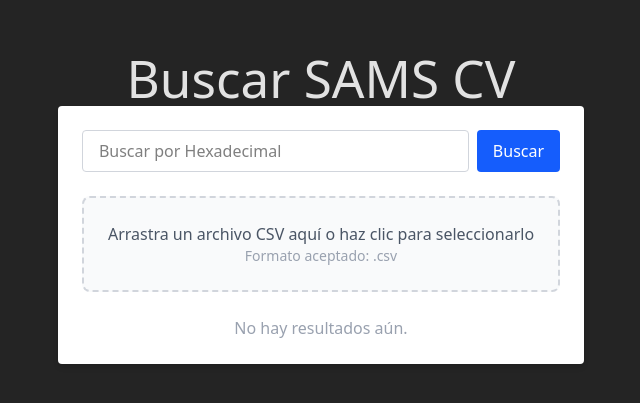
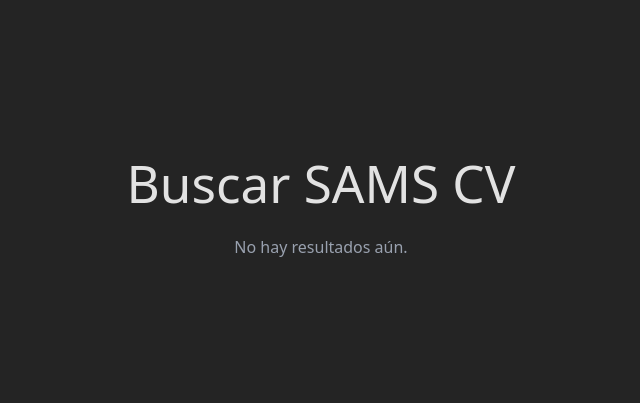
Before and after one commit to MiloDeSkorpio/app_lss_frontend, a React (Vite) app: page /sams/search-cv in a window 1280 px wide. Shown: the part 193-596 px from the top of the page, without its empty margins (319-959 px from the left). Built offline with nearby package versions, Linux system fonts and the light colour scheme.

Commit message:
refactor(feature): update Search component for all results to search whit hex_id or file csv

```diff
--- a/src/components/features/Search.tsx
+++ b/src/components/features/Search.tsx
@@ -1,113 +1,64 @@
-import  { useCallback, useState } from 'react'
-import { useDropzone } from 'react-dropzone'
+import type { SearchResult } from "../../types";
 
-type SearchResult = {
-  id: string
-  name: string
-  [key: string]: any
+
+interface ResComponentsProps {
+  data?: SearchResult;
+  isLoading: boolean;
+  error: Error | null;
 }
 
-const Search = () => {
-  const [searchTerm, setSearchTerm] = useState('')
-  const [results, setResults] = useState<SearchResult[]>([])
-  const [fileError, setFileError] = useState<string | null>(null)
-  const [loading, setLoading] = useState(false)
 
-  const handleTextSearch = async () => {
-    setLoading(true)
-    // Simula una búsqueda
-    setTimeout(() => {
-      setResults([
-        { id: '1', name: `Resultado para "${searchTerm}"` },
-        { id: '2', name: `Otro resultado relacionado` }
-      ])
-      setLoading(false)
-    }, 1000)
+const Search = ({ data, isLoading, error }: ResComponentsProps) => {
+  if (isLoading) {
+    return <p className="text-gray-500 text-center mt-6">Buscando...</p>;
   }
 
-  const onDrop = useCallback(async (acceptedFiles: File[]) => {
-    if (acceptedFiles.length === 0) return
+  if (error) {
+    return <p className="text-red-600 text-center mt-6">Error: {error.message}</p>;
+  }
 
-    const file = acceptedFiles[0]
-    const formData = new FormData()
-    formData.append('file', file)
-
-    setLoading(true)
-    setFileError(null)
-
-    try {
-      // Aquí iría tu lógica real con `fetch` o mutation
-      setTimeout(() => {
-        setResults([
-          { id: 'a', name: `Resultado desde archivo ${file.name}` },
-          { id: 'b', name: `Coincidencia extraída del CSV` }
-        ])
-        setLoading(false)
-      }, 1500)
-    } catch (error) {
-      setFileError('Error al procesar el archivo')
-      setLoading(false)
-    }
-  }, [])
-
-  const { getRootProps, getInputProps, isDragActive } = useDropzone({
-    onDrop,
-    accept: { 'text/csv': ['.csv'], 'text/plain': ['.csv'] },
-    multiple: false,
-  })
+  if (!data) {
+    return <p className="text-gray-400 text-center mt-6">No hay resultados aún.</p>;
+  }
 
   return (
-    <div className="max-w-2xl mx-auto p-6 space-y-6 bg-white rounded shadow-md">
-      {/* Búsqueda por texto */}
-      <div className="flex space-x-2">
-        <input
-          type="text"
-          value={searchTerm}
-          onChange={(e) => setSearchTerm(e.target.value)}
-          placeholder="Buscar por Hexadecimal"
-          className="flex-1 border border-gray-300 rounded px-4 py-2 text-black"
-        />
-        <button
-          onClick={handleTextSearch}
-          className="bg-blue-600 text-white px-4 py-2 rounded hover:bg-blue-700"
-        >
-          Buscar
-        </button>
-      </div>
-
-      {/* Drag & Drop */}
-      <div
-        {...getRootProps()}
-        className={`border-2 border-dashed rounded-lg p-6 text-center cursor-pointer transition-colors ${
-          isDragActive ? 'bg-blue-50 border-blue-400' : 'bg-gray-50 border-gray-300'
-        }`}
-      >
-        <input {...getInputProps()} />
-        <p className="text-gray-600">
-          {isDragActive
-            ? 'Suelta el archivo aquí...'
-            : 'Arrastra un archivo CSV aquí o haz clic para seleccionarlo'}
-        </p>
-        <p className="text-sm text-gray-400">Formato aceptado: .csv</p>
-      </div>
-      {fileError && <p className="text-red-600 text-sm">{fileError}</p>}
-
-      {/* Resultados */}
-      {loading ? (
-        <p className="text-gray-500 text-center">Buscando...</p>
-      ) : results.length > 0 ? (
-        <ul className="divide-y divide-gray-200 border rounded">
-          {results.map((r) => (
-            <li key={r.id} className="p-4 hover:bg-gray-50">
-              {r.name}
-            </li>
-          ))}
-        </ul>
-      ) : (
-        <p className="text-gray-400 text-center">No hay resultados aún.</p>
-      )}
+    <div className="divide-y divide-gray-200 border rounded overflow-hidden mt-4">
+      <table className="min-w-full">
+        <thead className="bg-gray-50">
+          <tr>
+            <th className="px-6 py-3 text-left text-xs font-medium text-gray-500 uppercase tracking-wider">
+              Serial HEX
+            </th>
+            <th className="px-6 py-3 text-left text-xs font-medium text-gray-500 uppercase tracking-wider">
+              Operador
+            </th>
+            <th className="px-6 py-3 text-left text-xs font-medium text-gray-500 uppercase tracking-wider">
+              Estación
+            </th>
+            <th className="px-6 py-3 text-left text-xs font-medium text-gray-500 uppercase tracking-wider">
+              Estado
+            </th>
+          </tr>
+        </thead>
+        <tbody className="bg-white divide-y divide-gray-200">
+          <tr className="hover:bg-gray-50">
+            <td className="px-6 py-4 whitespace-nowrap text-sm text-gray-900">
+              {data.SERIAL_HEX}
+            </td>
+            <td className="px-6 py-4 whitespace-nowrap text-sm text-gray-500">
+              {data.OPERATOR}
+            </td>
+            <td className="px-6 py-4 whitespace-nowrap text-sm text-gray-500">
+              {data.ESTACION}
+            </td>
+            <td className="px-6 py-4 whitespace-nowrap text-sm text-gray-500">
+              {data.ESTADO}
+            </td>
+          </tr>
+        </tbody>
+      </table>
     </div>
-  )
-}
+  );
+};
 
 export default Search
```
